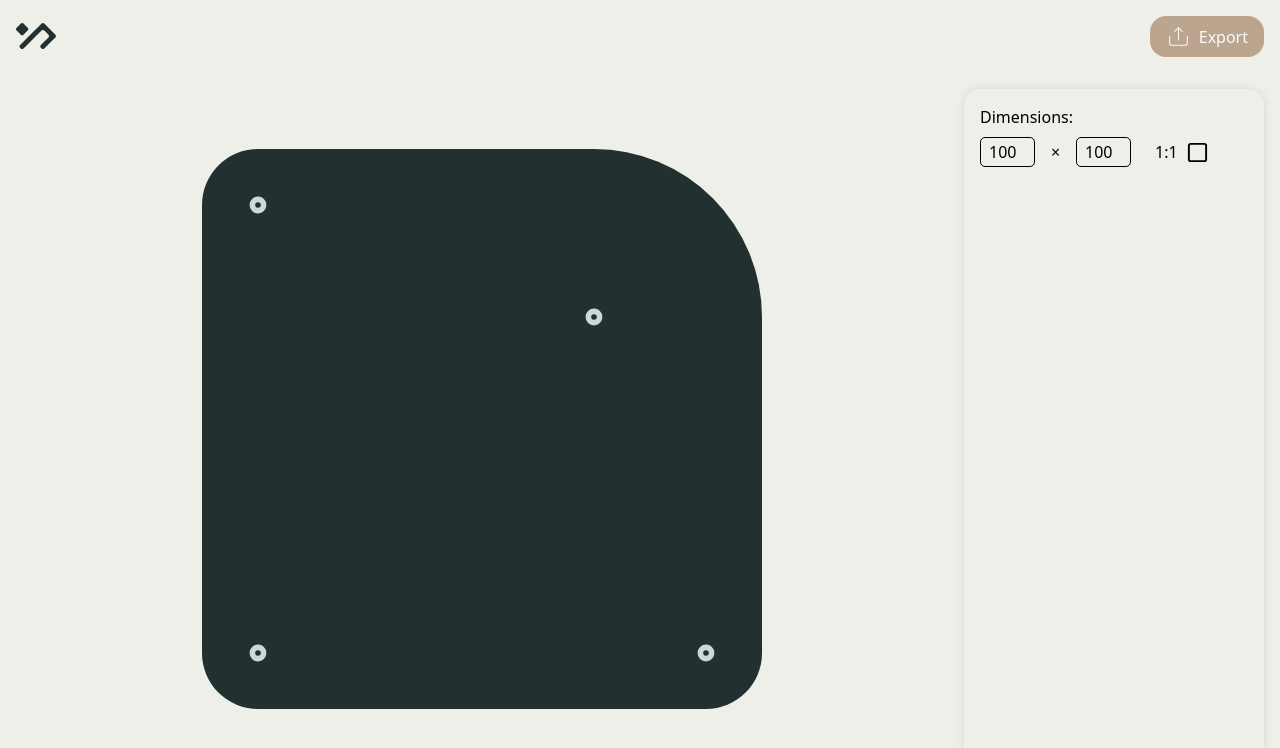
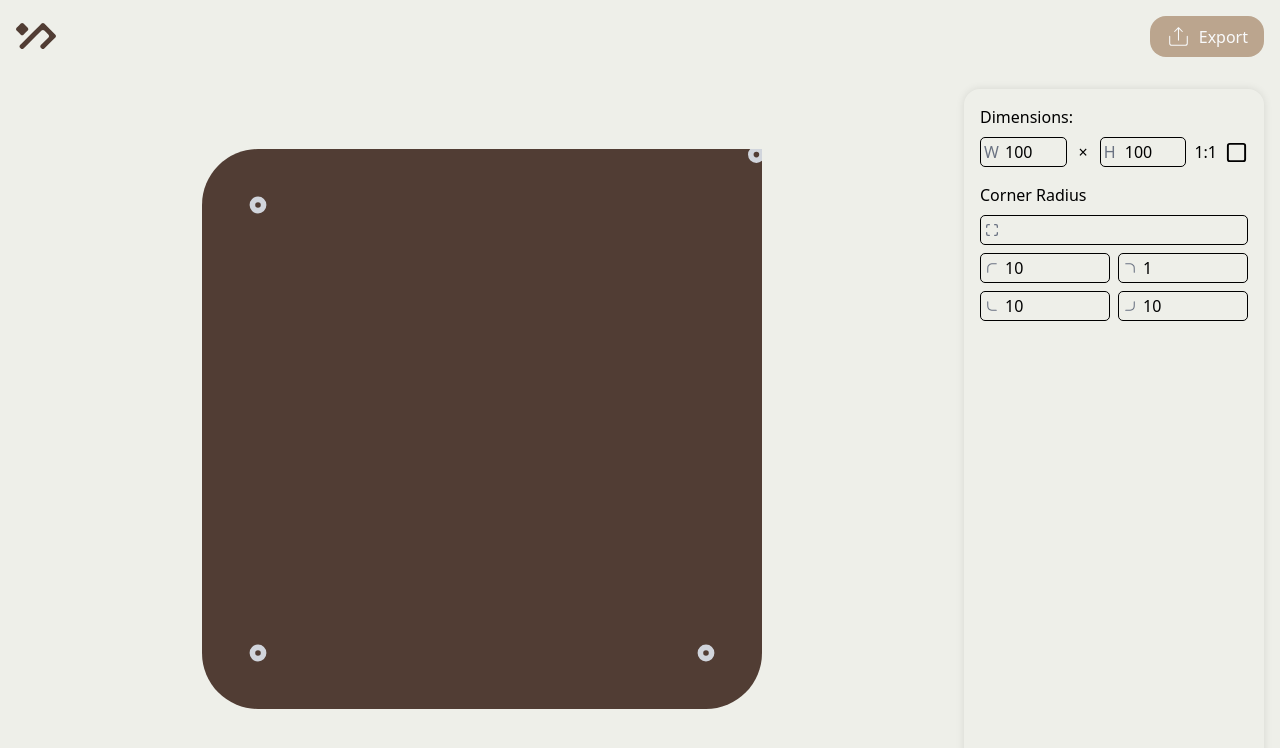
Before and after one commit to ncjpr04/inverted-corners-generator, a React (Vite) app: page / in a window 1280 px wide. Shown: the top 748 px of the page. Built offline with nearby package versions, Linux system fonts and the light colour scheme.

Commit message:
Add Controls for updating corner radius

```diff
--- a/src/App.tsx
+++ b/src/App.tsx
@@ -8,7 +8,7 @@ function App() {
   const [setup, setSetup] = useState({ width: 100, height: 100 });
   const [cornerRadius, setCornerRadius] = useState({
     tl: 10,
-    tr: 30,
+    tr: 1,
     br: 10,
     bl: 10,
   });
@@ -46,7 +46,12 @@ function App() {
           </svg>
         </div>
 
-        <Controllers setup={setup} setSetup={setSetup} />
+        <Controllers
+          setup={setup}
+          setSetup={setSetup}
+          cornerRadius={cornerRadius}
+          setCornerRadius={setCornerRadius}
+        />
       </main>
     </>
   );
--- a/src/components/Controllers.tsx
+++ b/src/components/Controllers.tsx
@@ -1,25 +1,66 @@
-import { useRef, useState } from "react";
-import { gcd } from "../utils";
-import { TbRectangle, TbRectangleVertical, TbSquare } from "react-icons/tb";
+import { useEffect, useRef, useState } from "react";
+import { constraint, gcd } from "../utils";
+import {
+  TbBorderCorners,
+  TbRectangle,
+  TbRectangleVertical,
+  TbSquare,
+} from "react-icons/tb";
+import {
+  RxCornerBottomLeft,
+  RxCornerBottomRight,
+  RxCornerTopLeft,
+  RxCornerTopRight,
+} from "react-icons/rx";
 
 interface Props {
   setup: Setup;
   setSetup: React.Dispatch<React.SetStateAction<Setup>>;
+  cornerRadius: CornerRadius;
+  setCornerRadius: React.Dispatch<React.SetStateAction<CornerRadius>>;
+}
+interface InputProps extends React.InputHTMLAttributes<HTMLInputElement> {
+  icon?: React.ReactElement;
 }
 
-const Controllers = ({ setup, setSetup }: Props) => {
+const Input = ({ icon, ...rest }: InputProps) => {
+  return (
+    <div className="relative">
+      {icon && (
+        <div className="absolute left-1 top-1/2 -translate-y-1/2 text-gray-500">
+          {icon}
+        </div>
+      )}
+      <input
+        {...rest}
+        type="number"
+        step="any"
+        min="0"
+        className={`${
+          icon ? "pl-6" : ""
+        } border py-0.5 px-2 rounded-[5px] appearance-none w-full`}
+      />
+    </div>
+  );
+};
+
+const Controllers = ({
+  setup,
+  setSetup,
+  setCornerRadius,
+  cornerRadius,
+}: Props) => {
   const [aspectRatio, setAspectRatio] = useState(
     gcd(setup.width, setup.height)
   );
-  const formRef = useRef(null);
+  const dimensionsFormRef = useRef(null);
+  const cornerRadiusFormRef = useRef(null);
 
-  const updateDimensions = (
-    e: React.FormEvent<HTMLFormElement> | React.FocusEvent<HTMLInputElement>
-  ) => {
+  const updateDimensions = (e: React.FormEvent) => {
     e.preventDefault();
-    if (!formRef.current) return;
+    if (!dimensionsFormRef.current) return;
 
-    const data = new FormData(formRef.current);
+    const data = new FormData(dimensionsFormRef.current);
     const width = +data.get("width")!;
     const height = +data.get("height")!;
 
@@ -28,38 +69,63 @@ const Controllers = ({ setup, setSetup }: Props) => {
 
     if (setup.width === width && setup.height === height) return;
 
+    updateCornerRadius({ width, height });
     setSetup({ width, height });
     setAspectRatio(gcd(width, height));
   };
 
+  const updateCornerRadius = (setup: Setup) => {
+    if (!cornerRadiusFormRef.current) return;
+    const formData = new FormData(cornerRadiusFormRef.current);
+    const r = constraint(setup, +formData.get("radius")!);
+    setCornerRadius({ tl: r, tr: r, br: r, bl: r });
+  };
+
+  const getCornerRadiusValue = () => {
+    if (
+      cornerRadius.bl === cornerRadius.br &&
+      cornerRadius.br === cornerRadius.tl &&
+      cornerRadius.tl === cornerRadius.tr
+    )
+      return cornerRadius.bl;
+    return "";
+  };
+
+  const updateSpecificCornerRadius = (
+    e: React.ChangeEvent<HTMLInputElement>
+  ) => {
+    setCornerRadius((prev) => ({
+      ...prev,
+      [e.target.name]: constraint(setup, +e.target.value),
+    }));
+  };
+
   return (
-    <div className="rounded-2xl shadow-[0_0_9px_rgb(0_0_0_/_.1)] md:h-[85vh] p-4">
+    <div className="rounded-2xl flex flex-col gap-4 shadow-[0_0_9px_rgb(0_0_0_/_.1)] md:h-[85vh] p-4">
       <div>
         <h2 className="mb-2">Dimensions:</h2>
         <div className="flex items-center gap-2">
           <form
-            ref={formRef}
-            className="flex items-center gap-4"
+            ref={dimensionsFormRef}
+            className="flex items-center gap-3"
             onSubmit={updateDimensions}
           >
-            <input
-              type="number"
+            <Input
+              icon={<span>W</span>}
               name="width"
               aria-label="width"
               defaultValue={setup.width}
               onBlur={updateDimensions}
-              className="border py-0.5 px-2 rounded-[5px] appearance-none w-[6ch]"
             />
             &times;
-            <input
+            <Input
+              icon={<span>H</span>}
               name="height"
-              type="number"
               aria-label="height"
               defaultValue={setup.height}
               onBlur={updateDimensions}
-              className="border py-0.5 px-2 rounded-[5px] appearance-none w-[6ch]"
             />
-            <button></button>
+            <button className="sr-only" />
           </form>
           <p className="flex items-center gap-2">
             {setup.width / aspectRatio}:{setup.height / aspectRatio}
@@ -73,6 +139,51 @@ const Controllers = ({ setup, setSetup }: Props) => {
           </p>
         </div>
       </div>
+
+      <div>
+        <h2 className="mb-2">Corner Radius</h2>
+        <form
+          onSubmit={(e) => {
+            e.preventDefault();
+            updateCornerRadius(setup);
+          }}
+          ref={cornerRadiusFormRef}
+        >
+          <Input
+            icon={<TbBorderCorners />}
+            name="radius"
+            value={getCornerRadiusValue()}
+            onChange={() => updateCornerRadius(setup)}
+          />
+
+          <div className="grid grid-cols-2 gap-2 mt-2">
+            <Input
+              icon={<RxCornerTopLeft />}
+              name="tl"
+              onChange={updateSpecificCornerRadius}
+              value={cornerRadius.tl}
+            />
+            <Input
+              icon={<RxCornerTopRight />}
+              name="tr"
+              onChange={updateSpecificCornerRadius}
+              value={cornerRadius.tr}
+            />
+            <Input
+              icon={<RxCornerBottomLeft />}
+              name="bl"
+              onChange={updateSpecificCornerRadius}
+              value={cornerRadius.bl}
+            />
+            <Input
+              icon={<RxCornerBottomRight />}
+              name="br"
+              onChange={updateSpecificCornerRadius}
+              value={cornerRadius.br}
+            />
+          </div>
+        </form>
+      </div>
     </div>
   );
 };
--- a/src/components/Handlers.tsx
+++ b/src/components/Handlers.tsx
@@ -1,4 +1,5 @@
 import { useEffect, useRef } from "react";
+import { constraint } from "../utils";
 
 interface Props {
   cornerRadius: CornerRadius;
@@ -10,12 +11,6 @@ const Handlers = ({ cornerRadius, setCornerRadius, setup }: Props) => {
   const activeHandler = useRef<number>(null);
   const circlesRef = useRef<SVGGElement>(null);
   const lastMouse = useRef({ x: 0, y: 0 });
-
-  const fixed = (value: number) =>
-    value % 1 === 0 ? value : +value.toFixed(2);
-
-  const constraint = (value: number) =>
-    fixed(Math.max(0, Math.min(value, setup.width / 2, setup.height / 2)));
 
   useEffect(() => {
     if (!circlesRef.current) return;
@@ -48,25 +43,25 @@ const Handlers = ({ cornerRadius, setCornerRadius, setup }: Props) => {
           case 0: // Top Left
             setCornerRadius((prev) => ({
               ...prev,
-              tl: constraint(prev.tl + dx + dy),
+              tl: constraint(setup, prev.tl + dx + dy),
             }));
             break;
           case 1: // Top Right
             setCornerRadius((prev) => ({
               ...prev,
-              tr: constraint(prev.tr - dx + dy),
+              tr: constraint(setup, prev.tr - dx + dy),
             }));
             break;
           case 2: // Bottom Right
             setCornerRadius((prev) => ({
               ...prev,
-              br: constraint(prev.br - dx - dy),
+              br: constraint(setup, prev.br - dx - dy),
             }));
             break;
           case 3: // Bottom Left
             setCornerRadius((prev) => ({
               ...prev,
-              bl: constraint(prev.bl + dx - dy),
+              bl: constraint(setup, prev.bl + dx - dy),
             }));
             break;
         }
--- a/src/index.css
+++ b/src/index.css
@@ -2,7 +2,8 @@
 
 @theme {
   --color-bg: #eeefe9;
-  --color-coffee: #223030;
+  --color-coffee: #513d34;
+  --color-dark: #222322;
   --color-frappe: #bba58e;
   --color-green: #959d90;
 }
--- a/src/utils/index.ts
+++ b/src/utils/index.ts
@@ -3,6 +3,11 @@ export const gcd = (a: number, b: number): number =>
 const A = (r: number, x: number, y: number, sweep = 1) =>
   `A${r},${r} 0,0,${sweep} ${x},${y}`;
 const L = (x: number, y: number) => `L${x},${y}`;
+
+const fixed = (value: number) => (value % 1 === 0 ? value : +value.toFixed(2));
+
+export const constraint = (setup: Setup, value: number) =>
+  fixed(Math.max(0, Math.min(value, setup.width / 2, setup.height / 2)));
 
 export const generatePath = (
   setup: Setup,
```
